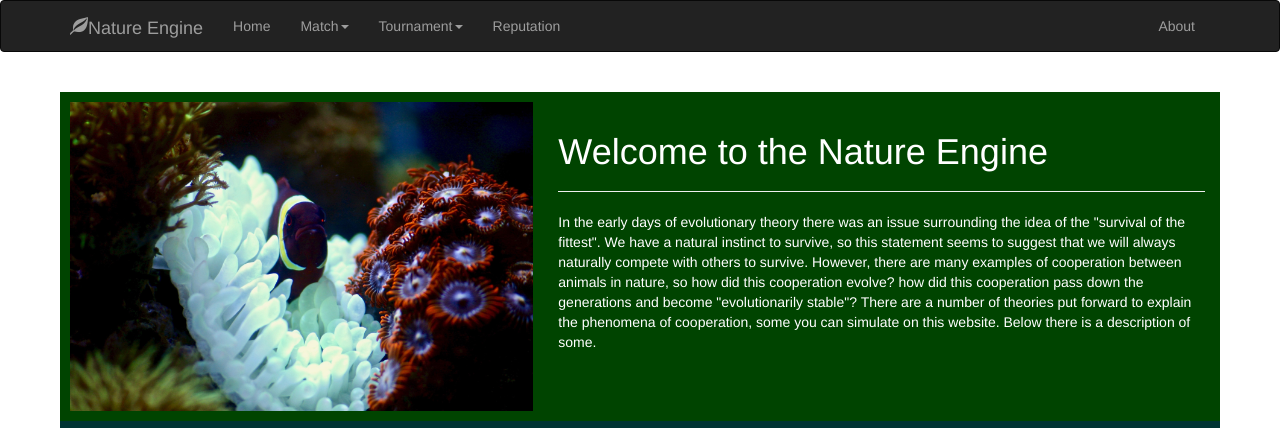
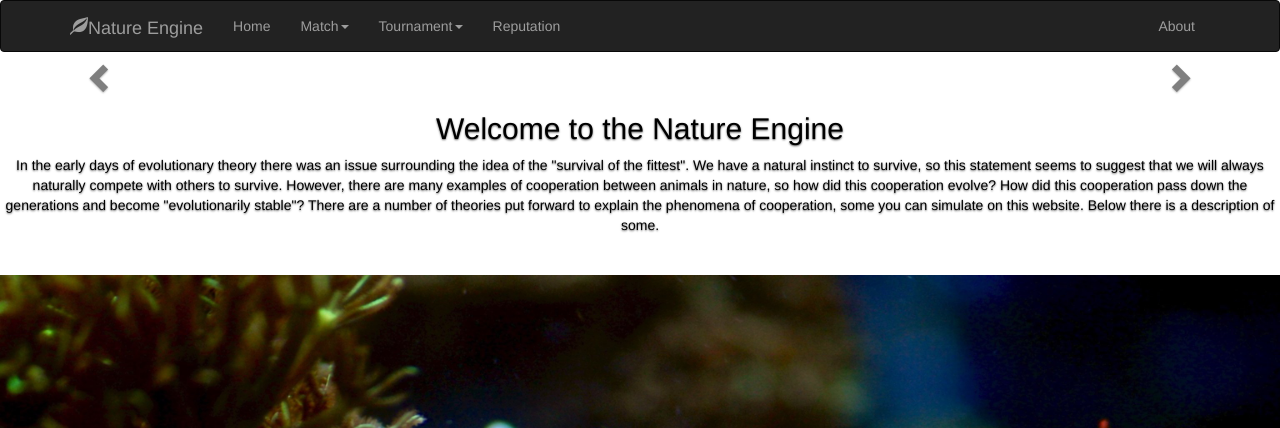
Before and after one commit to JCKing97/FullUnit_1819_JamesKing, a Python web app: template NatureEngineWebApp/app/templates/index.html in a window 1280 px wide. Shown: the top 428 px of the page. Run offline with Jinja, Linux system fonts and the light colour scheme; the template is opened without the code that fills it, so the values that code supplies are empty; some libraries are stand-ins or nearby versions.

Commit message:
Changed the homepage design to use a carousel, images and text that fit better with the system. Will still need to change the text content to be more interesting a readable to a user though

```diff
--- a/NatureEngineWebApp/app/templates/index.html
+++ b/NatureEngineWebApp/app/templates/index.html
@@ -1,27 +1,32 @@
 {% extends "base.html" %}
 
 {% block app_content %}
-    <div class="container" style="padding: 20px">
-        <div class="row" style="background-color: #004400">
-            <div class="col-md-5" style="padding: 10px" >
-                <img src="/static/images/james-carol-lee-642040-unsplash.jpg" alt="Fish in corals" width="100%">
-            </div>
-            <div class="col-md-7">
-                <div class="page-header"><h1 style="color: white">Welcome to the Nature Engine</h1></div>
-                <p style="color: white">
+    <div id="homeCarousel" class="carousel slide">
+        <ol class="carousel-indicators">
+            <li data-target="#homeCarousel" data-slide-to="0" class="active"></li>
+            <li data-target="#homeCarousel" data-slide-to="1"></li>
+            <li data-target="#homeCarousel" data-slide-to="2"></li>
+            <li data-target="#homeCarousel" data-slide-to="3"></li>
+        </ol>
+        <div class="carousel-inner" style="width: 100%; height: 100%;">
+            <div class="item active">
+                <div class="carousel-caption" style="color: black; position: static;">
+                    <h2>Welcome to the Nature Engine</h2>
+                    <p>
                         In the early days of evolutionary theory there was an issue surrounding the idea of the "survival of the fittest".
                         We have a natural instinct to survive, so this statement seems to suggest that we will always naturally compete with others to survive.
                         However, there are many examples of cooperation between animals in nature,
-                    so how did this cooperation evolve? how did this cooperation pass down the generations and become "evolutionarily stable"?
+                        so how did this cooperation evolve? How did this cooperation pass down the generations and become "evolutionarily stable"?
                         There are a number of theories put forward to explain the phenomena of cooperation, some you can simulate on this website.
                         Below there is a description of some.
                     </p>
                 </div>
+                <img src="/static/images/james-carol-lee-642040-unsplash.jpg" alt="Fish in corals" width="100%">
             </div>
-        <div class="row" style="background-color: #003333">
-            <div class="col-md-7">
-                <div class="page-header"><h1 style="color: white">The Iterated Prisoner's Dilemma</h1></div>
-                <p style="color: white">
+            <div class="item">
+                <div class="carousel-caption" style="color: black; position: static;">
+                    <h2>The Iterated Prisoner's Dilemma</h2>
+                    <p>
                         In a match of the Iterated Prisoner's Dilemma there are two players and a number of rounds.
                         In each round both players choose simultaneously whether they want to cooperate or defect.
                         If both players defect then they get a payoff of 1 each. If both cooperate they both get a payoff of 3.
@@ -33,28 +38,23 @@
                         limited to the most popular strategies, if you select the advanced option you will be able to use the wide array of strategies
                         available in the Axelrod-Python library used to run the matches.
                     </p>
-                <div class="page-header"><h1 style="color: white">Tournaments and Beyond</h1></div>
-                <p style="color: white">
+                    <h2>Tournaments and Beyond</h2>
+                    <p>
                         A popular way of using the Iterated Prisoner's Dilemma is to select a number of players and run a "round-robin"
                         tournament between them. In this tournament each player plays a match with every other player.
                         The players accrue points throughout the tournament.
                         You can simulate one of these tournaments by selecting "Tournament" in the navbar and then selecting what range of strategies you wish to have available.<br />
                         Further applications of the Iterated Prisoner's Dilemma have used evolutionary algorithms to simulate how players in a society
                         may evolve in regards to their strategy of how they cooperate or defect. You cannot run the Iterated Prisoner's Dilemma
-                    here with an evolutionary algorithm, however you can run indirect reciprocity with evolution (more details below).
+                        here with an evolutionary algorithm, however you can run indirect reciprocity with evolution (more details further on).
                     </p>
                 </div>
-            <div class="col-md-5" style="padding: 10px">
-                <img src="/static/images/jared-poledna-465006-unsplash.jpg" alt="jellyfish" width="100%">
+                <img src="/static/images/chris-lawton-218274-unsplash.jpg" alt="jellyfish" width="100%">
             </div>
-        </div>
-        <div class="row" style="background-color: #354F00">
-            <div class="col-md-5" style="padding: 10px" >
-                <img src="/static/images/ryoji-iwata-485375-unsplash.jpg" alt="society" width="100%">
-            </div>
-            <div class="col-md-7">
-                <div class="page-header"><h1 style="color: white">Reputation</h1></div>
-                <p style="color: white">
+            <div class="item">
+                <div class="carousel-caption" style="color: black; position: static;">
+                    <h2>Reputation</h2>
+                    <p>
                         The Iterated Prisoner's Dilemma uses direct reciprocity to aid in the evolution of cooperation, this is the idea: "I'll scratch your back, if you scratch mine".
                         Indirect reciprocity is less intuitive, but is still applicable to many domains. The idea is: "If I scratch your back, someone else with scratch mine later on".
                         Indirect reciprocity relies on the idea of reputation: a group mechanic in which if someone acts well their reputation is enhanced,
@@ -76,11 +76,12 @@
                         You are able to simulate a community of indirect reciprocity by selecting "Reputation" in the navbar.
                     </p>
                 </div>
+                <img src="/static/images/rawpixel-653764-unsplash.jpg" alt="society" width="100%">
             </div>
-        <div class="row" style="background-color: #061539">
-            <div class="col-md-7">
-                <div class="page-header"><h1 style="color: white">Intelligent Agents and Multi-Agent Systems</h1></div>
-                <p style="color: white">
+            <div class="item">
+                <div class="carousel-caption" style="color: black; position: static;">
+                    <h2>Intelligent Agents and Multi-Agent Systems</h2>
+                    <p>
                         Artificial Intelligence is pushing our computing and problem solving abilities to the next level. One idea in AI
                         is agents, these are autonomous systems that have the capability to decide on actions based on what they perceive of their environment.
                         The combination of a number of agents and their environment is known as a multi-agent system.<br />
@@ -91,9 +92,16 @@
                         My project is to study indirect reciprocity and how effective this is in multi-agent systems.
                     </p>
                 </div>
-            <div class="col-md-5" style="padding: 10px" >
                 <img src="/static/images/brian-kostiuk-252865-unsplash.jpg" alt="computer chip" width="100%">
             </div>
         </div>
+        <a class="left carousel-control" href="#homeCarousel" data-slide="prev" style="background-image: none;">
+            <span class="glyphicon glyphicon-chevron-left blue" style="color:black;top:0;bottom:auto;"></span>
+            <span class="sr-only">Previous</span>
+        </a>
+        <a class="right carousel-control" href="#homeCarousel" data-slide="next" style="background-image: none;">
+            <span class="glyphicon glyphicon-chevron-right blue" style="color:black;top:0;bottom:auto;"></span>
+            <span class="sr-only">Next</span>
+        </a>
     </div>
 {% endblock %}
```
Also changed, not shown: NatureEngineWebApp/app/static/images/rawpixel-653764-unsplash.jpg (added), NatureEngineWebApp/app/static/images/simon-shim-551685-unsplash.jpg (added), 1 other file. Lines whose indentation alone changed are shown as unchanged.
